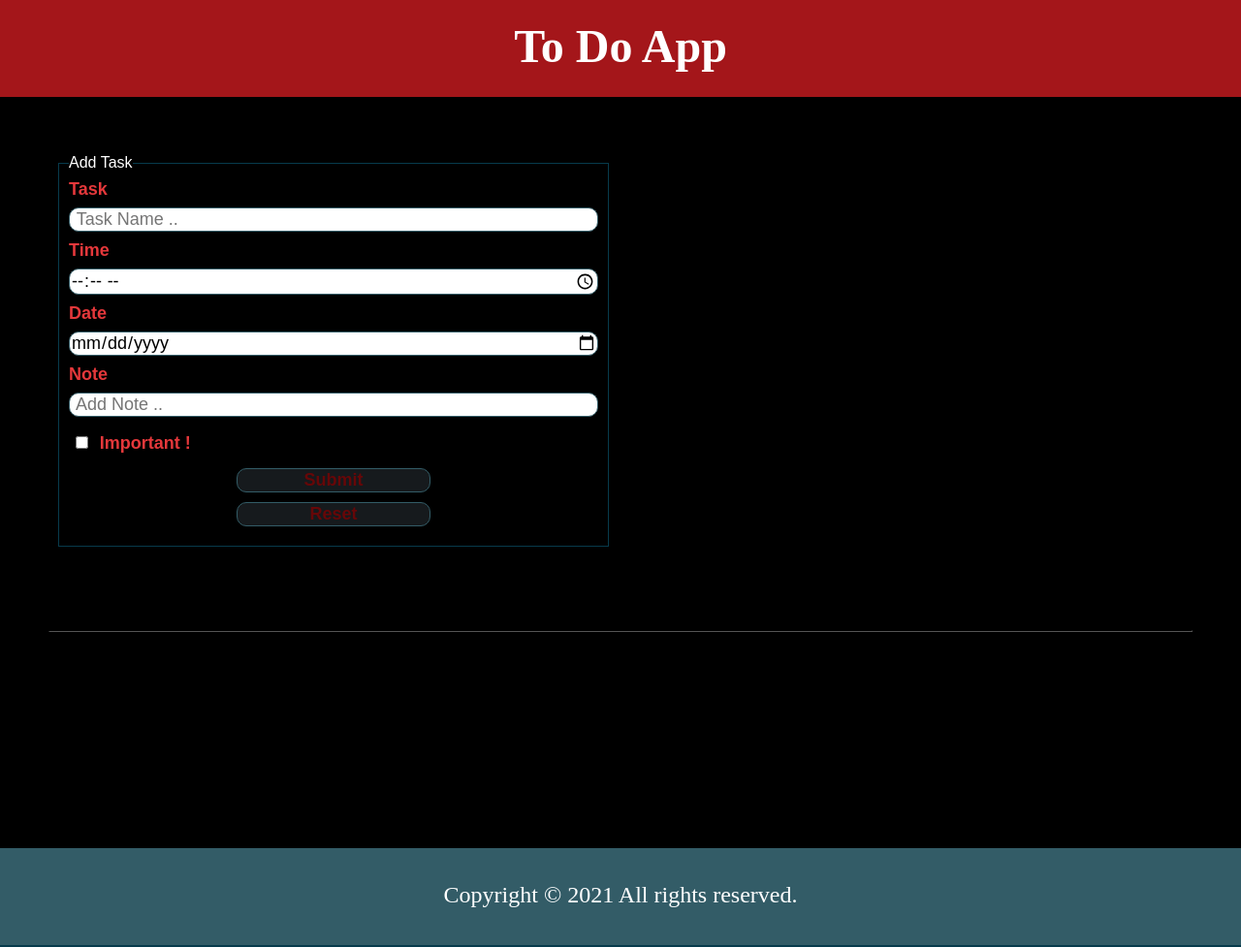
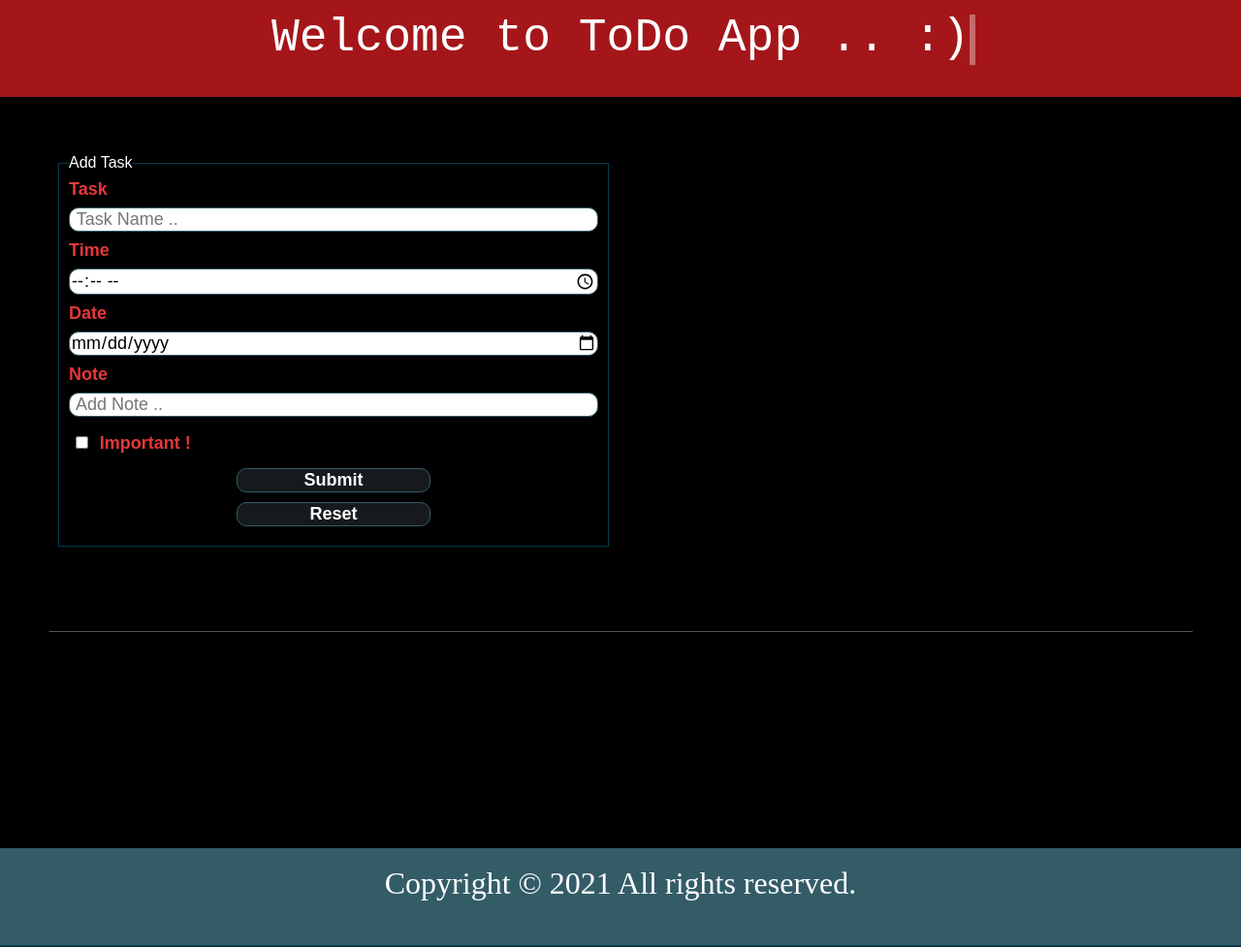
Before and after one commit to Alazaizeh/ToDoApp, a plain HTML site: page index.html in a window 1280 px wide. Shown: the whole page at 97% size. Drawn offline with Linux system fonts and the light colour scheme.

Commit message:
added animation

```diff
--- a/css/style.css
+++ b/css/style.css
@@ -12,13 +12,7 @@ header {
   background-color: #a4161a;
   position: relative;
 }
-header h1 {
-  text-align: center;
-  line-height: 2;
-  color: #fff;
-  font-size: 48px;
-  font-weight: bold;
-}
+
 body {
   background-color: #073b4c;
 }
@@ -29,11 +23,21 @@ footer {
   background-color: #335c67;
   color: white;
 }
-footer h6 {
+@keyframes fadeInUp {
+  to {
+    opacity: 1;
+    transform: translateY(0);
+  }
+}
+.footerP {
   text-align: center;
-  line-height: 4;
+  padding-top: 20px;
   color: #fff;
-  font-size: 24px;
+  font-size: 2rem;
+  font-weight: 400;
+  opacity: 0;
+  transform: translateY(3rem);
+  animation: fadeInUp 5s ease forwards;
 }
 
 .container {
@@ -84,18 +88,20 @@ input[type="checkbox"] {
 input[type="submit"],
 input[type="reset"] {
   background-color: #161a1d;
-  color: #660708;
+  color: #fff;
   width: 200px;
   display: block;
   margin: 10px auto;
   font-weight: bold;
   font-size: 18px;
+  transition: 1s;
 }
 
 input[type="submit"]:hover,
 input[type="reset"]:hover {
-  color: #fff;
-  transform: scale(0.9);
+  /* color: #660708; */
+  background-color: #660708;
+  transition: 1s;
 }
 .list-div div p {
   font-size: 18px;
@@ -152,3 +158,57 @@ hr {
   clear: both;
   border-color: #000;
 }
+.parant {
+  margin: 0;
+  font-family: "Source Sans Pro", sans-serif;
+  display: grid;
+  place-content: center;
+  text-align: center;
+  background-color: #a4161a;
+}
+.welcome {
+  margin-top: 15px;
+  font-size: 48px;
+  position: relative;
+  font-family: "Source Code Pro", monospace;
+  position: relative;
+  width: max-content;
+  color: #fff;
+}
+
+@keyframes writing {
+  to {
+    left: 100%;
+  }
+}
+.welcome::before {
+  content: "";
+  height: 52px;
+  background-color: #a4161a;
+  position: absolute;
+  top: 0;
+  bottom: 0;
+  left: 0;
+  right: 0;
+  animation: writing 5s steps(25) forwards;
+}
+
+@keyframes blink {
+  to {
+    background: transparent;
+  }
+}
+
+.welcome::after {
+  content: "";
+  width: 0.12em;
+  height: 52px;
+
+  background-color: white;
+  position: absolute;
+  top: 0;
+  bottom: 0;
+  left: 0;
+  right: 0;
+  animation: writing 5s steps(25) forwards, blink 750ms steps(25) infinite;
+}
--- a/index.html
+++ b/index.html
@@ -15,7 +15,9 @@
   </head>
   <body>
     <header>
-      <h1>To Do App</h1>
+      <div class="parant">
+        <h2 class="welcome">Welcome to ToDo App .. :)</h2>
+      </div>
     </header>
     <main>
       <div class="container">
@@ -57,7 +59,7 @@
       </div>
     </main>
     <footer>
-      <h6>Copyright © 2021 All rights reserved.</h6>
+      <h6 class="footerP">Copyright © 2021 All rights reserved.</h6>
     </footer>
     <script src="js/app.js"></script>
   </body>
--- a/js/app.js
+++ b/js/app.js
@@ -74,7 +74,7 @@ Tasks.prototype.render = function () {
   p.appendChild(span);
   div.appendChild(p);
   listDiv.appendChild(div);
-
+  if (this.taskNote != "") {
     p = document.createElement("p");
     span = document.createElement("span");
     p.textContent = "Note : ";
@@ -82,6 +82,7 @@ Tasks.prototype.render = function () {
     span.className = "note";
     p.appendChild(span);
     div.appendChild(p);
+  }
   listDiv.appendChild(div);
 };
 
```
Lines whose indentation alone changed are shown as unchanged.
